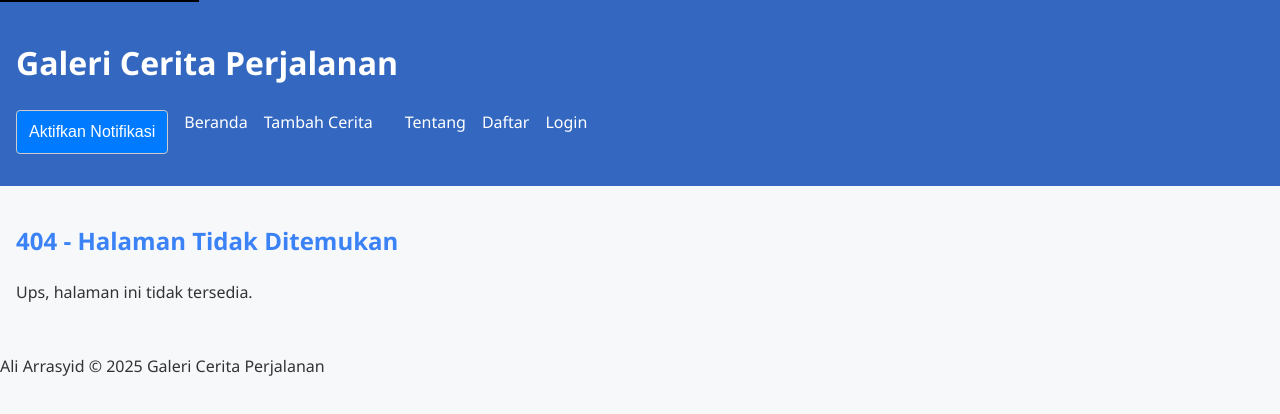
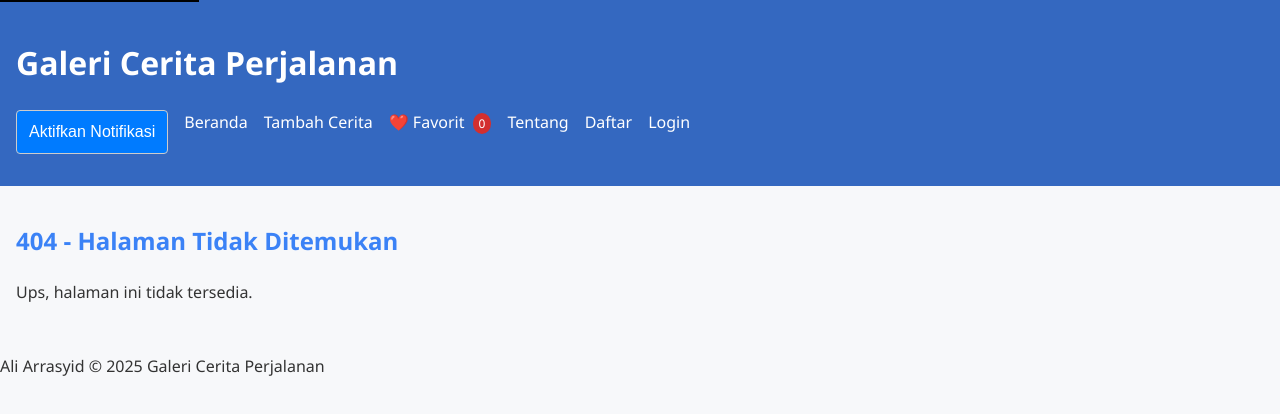
Before and after one commit to Ali2068/Story-App-Dicoding-, a website built with webpack: page src/index.html in a window 1280 px wide. Built offline with nearby package versions, Linux system fonts and the light colour scheme.

Commit message:
Minor update

```diff
--- a/src/index.html
+++ b/src/index.html
@@ -25,7 +25,18 @@
             <ul>
               <li><a href="#home">Beranda</a></li>
               <li><a href="#add">Tambah Cerita</a></li>
-              <li><a href="#favorite" id="favLink">Favorit</a></li>
+              <li>
+                <a href="#favorite" id="favLink">
+                  ❤️ Favorit <span id="favCount" style="
+                  background-color: #d32f2f;
+                  color: white;
+                  padding: 2px 6px;
+                  border-radius: 50%;
+                  font-size: 0.75rem;
+                  margin-left: 4px;
+                  ">0</span>
+                </a>
+              </li>
               <li><a href="#about">Tentang</a></li>
               <li><a href="#register" id="daftarLink">Daftar</a></li>
               <li><a href="#login" id="loginBtn">Login</a></li>
--- a/src/scripts/index.js
+++ b/src/scripts/index.js
@@ -138,8 +138,6 @@ document.addEventListener('DOMContentLoaded', () => {
       alert('Gagal mengaktifkan notifikasi: ' + err.message);
     }
   });
-
-  updateAuthButtons();
 });
 
 // 🧭 Event Routing
```
